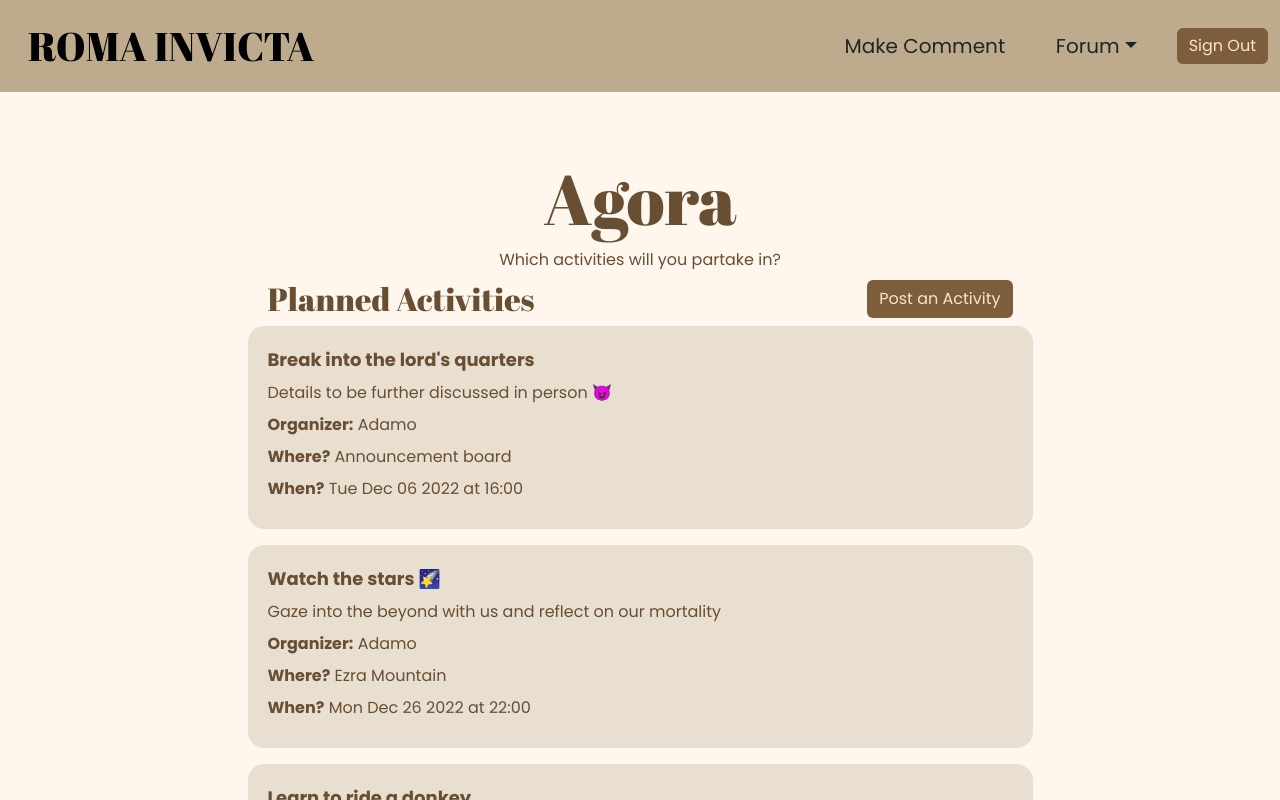
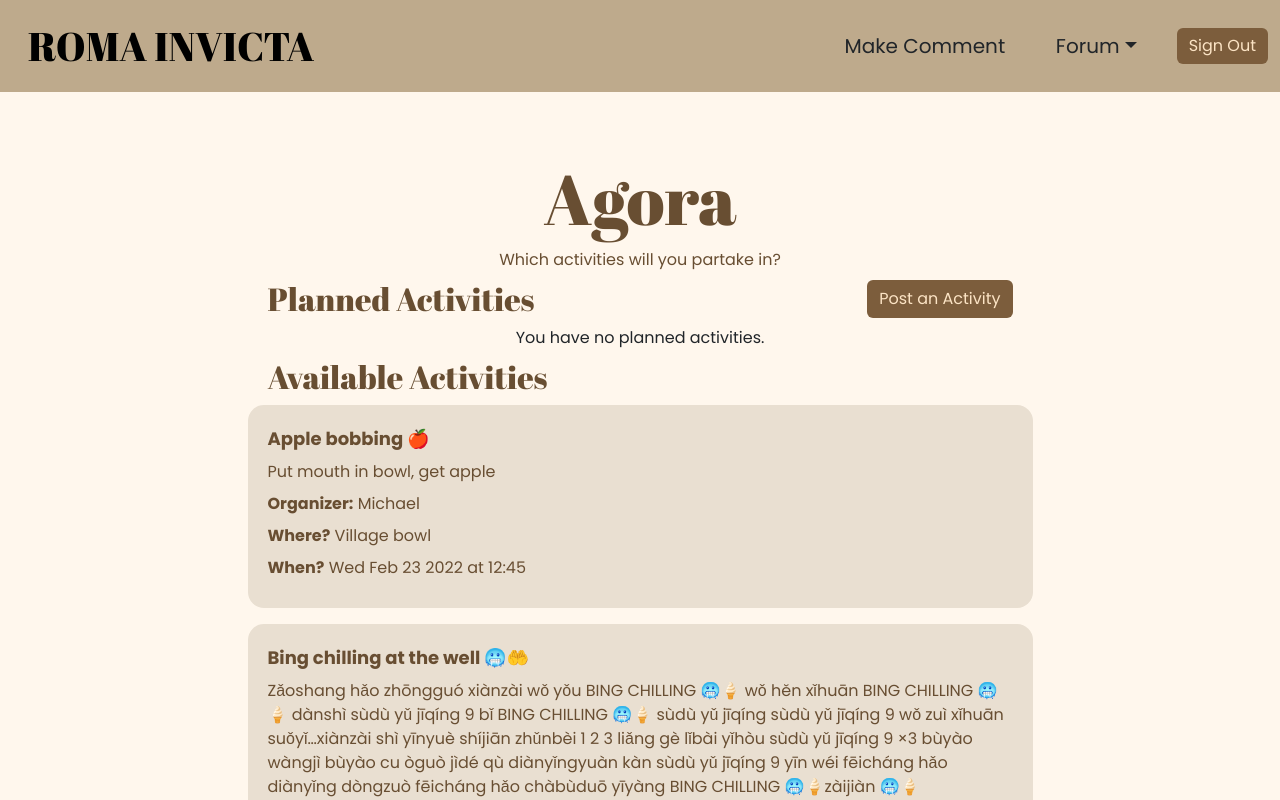
Before and after one commit to Adamo-O/Roma-Invicta, a Next.js app: page / in a window 1280 px wide. Shown: the top 800 px of the page. Built offline with nearby package versions, Linux system fonts and the light colour scheme.

Commit message:
Added "You have no planned activities" default case

```diff
--- a/pages/index.js
+++ b/pages/index.js
@@ -56,11 +56,14 @@ export default function Activities({ initialActivities }) {
         </div>
         {
           // Show only activities planned by logged in organizer
-          activities && activities.activities.filter(a => a.planner === eventOrganizerName).map((activity, index) => (
+          activities &&
+          activities.activities.includes(a => a.planner === eventOrganizerName) ?
+          activities.activities.filter(a => a.planner === eventOrganizerName).map((activity, index) => (
             <div className='mb-3'>
               <Activity key={index} activity={activity} />
             </div>
-          ))
+          )) :
+          <p>You have no planned activities.</p>
         }
 
         <div className={styles.flexDiv}>
```
